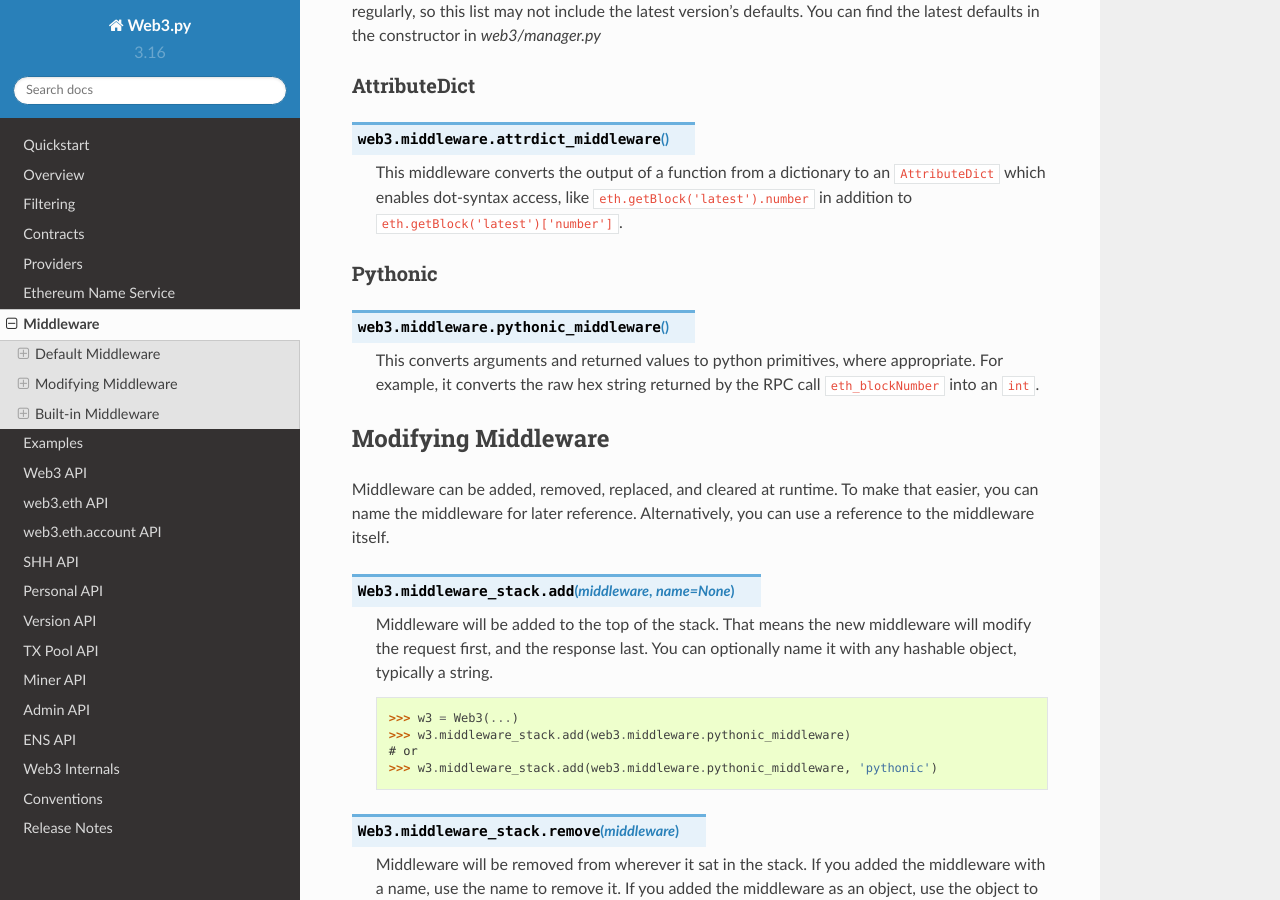
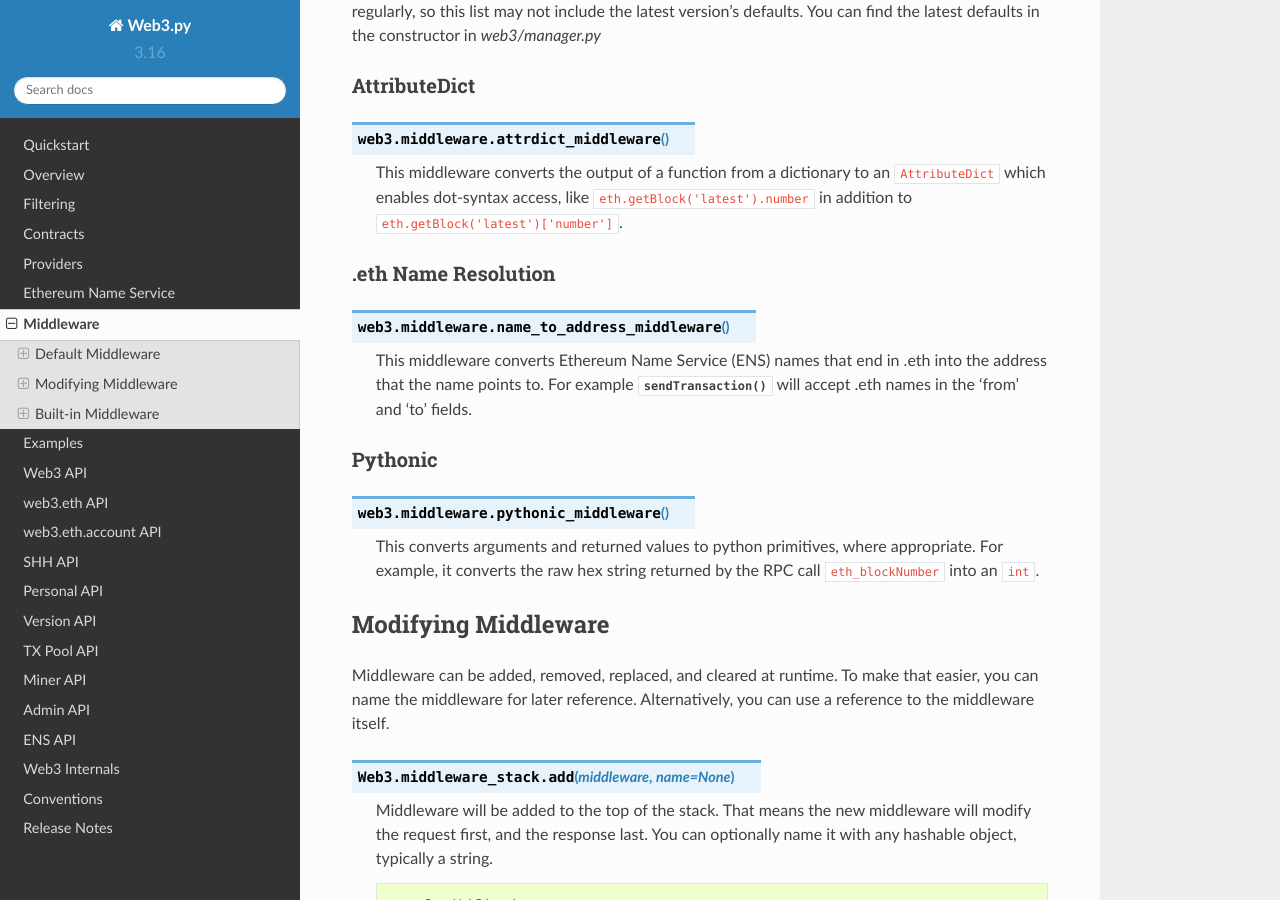
Before and after one commit to shuziren/web3.py, a Sphinx documentation site: the page built from docs/middleware.rst, in a window 1280 px wide and 900 px high, scrolled down 528 px. Built offline with Sphinx 7.4.7 and the Read the Docs theme 2.0.0, drawn with Linux system fonts in a browser that asks for light colours.

Commit message:
add middleware doc for name resolution

```diff
--- a/docs/middleware.rst
+++ b/docs/middleware.rst
@@ -30,6 +30,15 @@ AttributeDict
     This middleware converts the output of a function from a dictionary to an ``AttributeDict``
     which enables dot-syntax access, like ``eth.getBlock('latest').number``
     in addition to ``eth.getBlock('latest')['number']``.
+
+.eth Name Resolution
+~~~~~~~~~~~~~~~~~~~~~
+
+.. py:method:: web3.middleware.name_to_address_middleware
+
+    This middleware converts Ethereum Name Service (ENS) names that end in .eth into the
+    address that the name points to. For example :meth:`~web3.Eth.sendTransaction` will
+    accept .eth names in the 'from' and 'to' fields.
 
 Pythonic
 ~~~~~~~~~~~~
```
